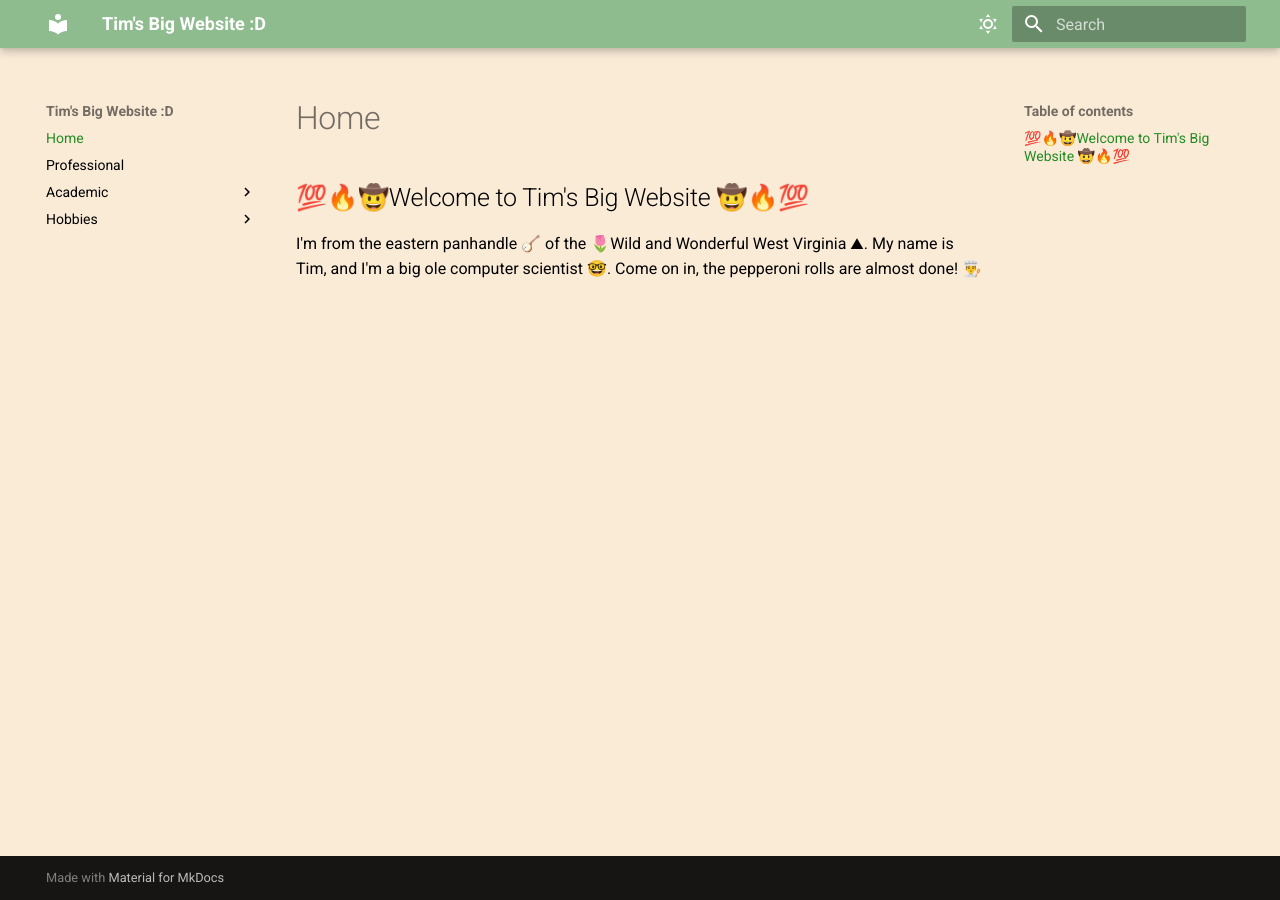
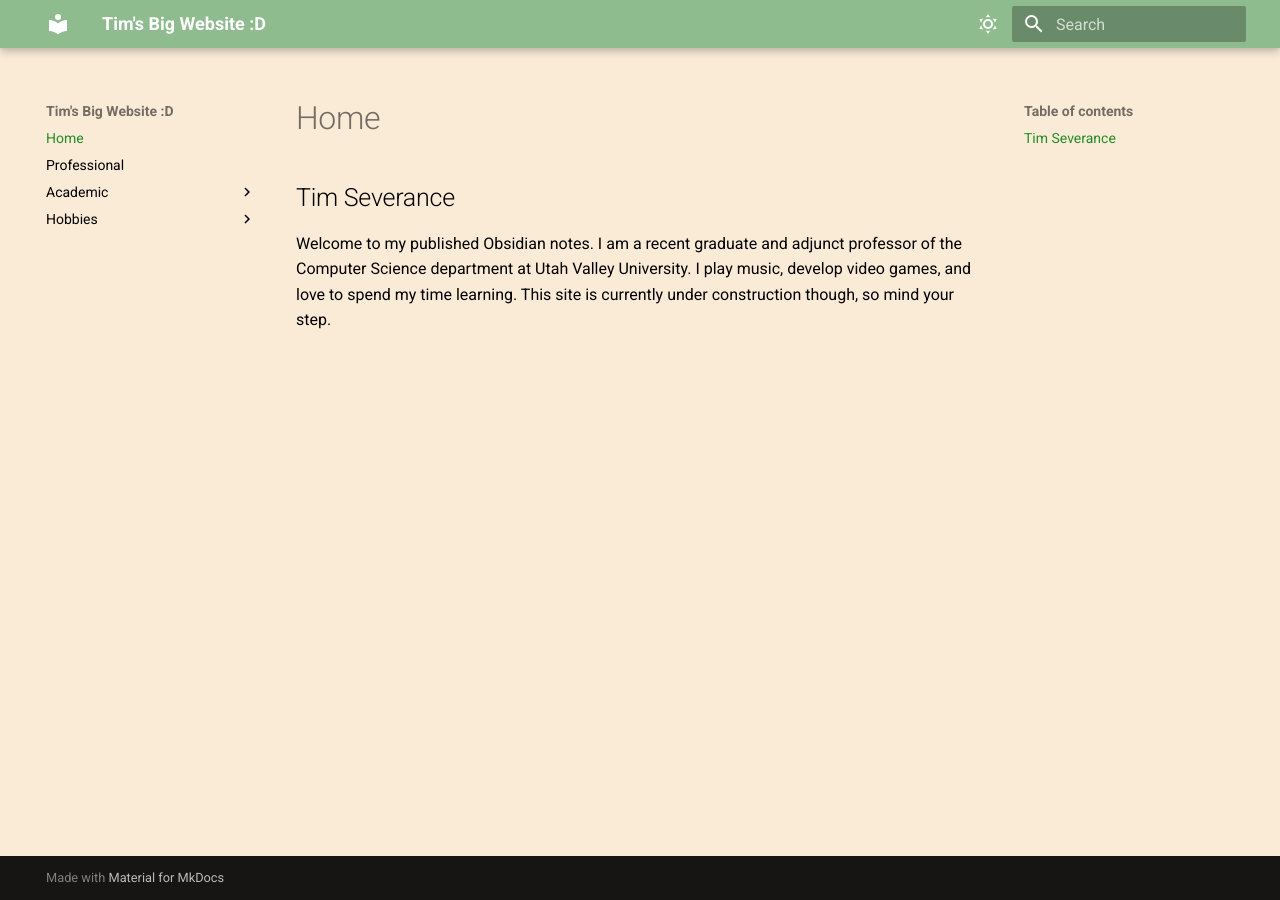
Before and after one commit to fishslips/TimSeverance, an MkDocs documentation site: the page built from docs/index.md, in a window 1280 px wide. Built offline with MkDocs 1.6.1 and Material for MkDocs 9.7.7, drawn with Linux system fonts in a browser that asks for light colours.

Commit message:
Update index.md

```diff
--- a/docs/index.md
+++ b/docs/index.md
@@ -1,5 +1,5 @@
 # Home
 
-## 💯🔥🤠Welcome to Tim's Big Website 🤠🔥💯
+## Tim Severance
 
-I'm from the eastern panhandle 🪕 of the 🌷Wild and Wonderful West Virginia ⛰. My name is Tim, and I'm a big ole computer scientist 🤓.  Come on in, the pepperoni rolls are almost done! 👨‍🍳
+Welcome to my published Obsidian notes. I am a recent graduate and adjunct professor of the Computer Science department at Utah Valley University. I play music, develop video games, and love to spend my time learning. This site is currently under construction though, so mind your step.
```
